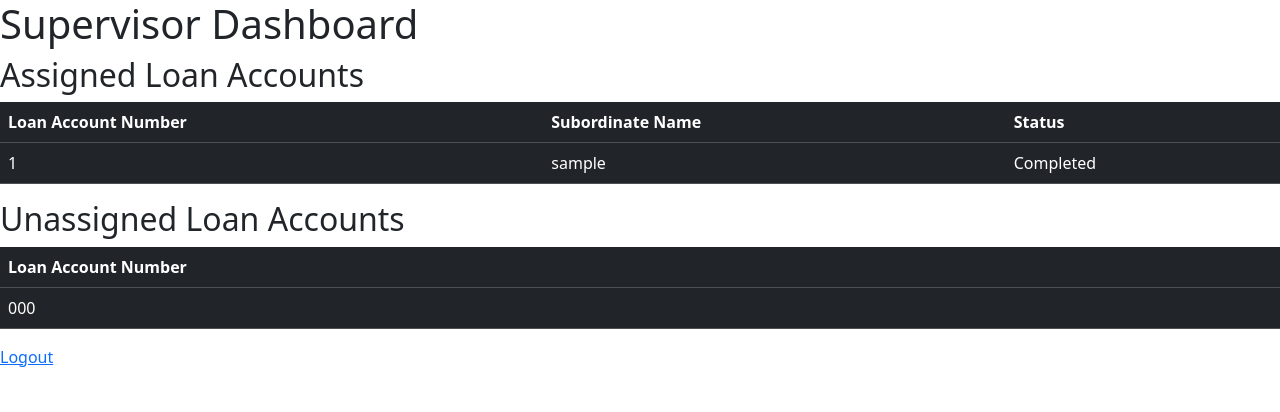
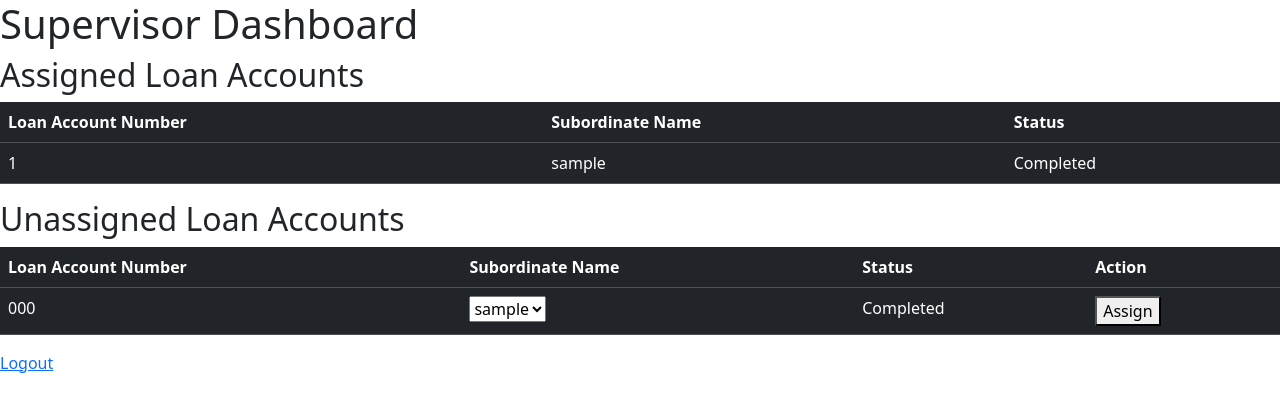
Before and after one commit to phenomenal001/LoanTrackPro, a Flask app: template src/templates/supervisor.html in a window 1280 px wide. Shown: the top 412 px of the page. Run offline with Flask 3, Linux system fonts and the light colour scheme; tables that the repository leaves empty hold one stand-in row (values such as "Sample post"); the template is opened without the code that fills it: values that come from a table or form of the project are taken from there, most other values are stand-ins (such as "Sample title", 1, 10 or a date in 2020); some libraries are stand-ins or nearby versions.

Commit message:
Added the Assign functionality
Added the Subordinate assignment by the supervisor

```diff
--- a/src/app.py
+++ b/src/app.py
@@ -65,9 +65,12 @@ def login():
 @login_required
 def dashboard():
     if current_user.role == 'supervisor':
+
         assigned = LoanAccount.query.join(User).add_columns(LoanAccount.account_number, User.username, LoanAccount.status).filter(LoanAccount.assigned_to.isnot(None)).filter(LoanAccount.assigned_to ==  User.id).all()
         unassigned = LoanAccount.query.filter_by(assigned_to=None).all()
-        return render_template('supervisor.html', assigned=assigned, unassigned=unassigned)
+        users_to_assign = User.query.filter_by(role="subordinate").all()
+
+        return render_template('supervisor.html', assigned=assigned, unassigned=unassigned, users_to_assign=users_to_assign)
     elif current_user.role == 'subordinate':
         assigned = LoanAccount.query.filter_by(assigned_to=current_user.id).all()
         return render_template('subordinate.html', assigned=assigned)
@@ -106,6 +109,22 @@ def mark_complete(loan_id):
 
     return redirect(url_for('dashboard'))
 
+
+@app.route('/assign_user/<string:account_id>', methods=['POST'])
+@login_required
+def assign_user(account_id):
+
+    user_id = request.form.get('user_id')
+    loan_account = LoanAccount.query.get(account_id)
+    user = User.query.get(user_id)
+
+    if user.id == int(user_id) and user.role == "subordinate":
+        loan_account.assigned_to = int(user_id)
+        db.session.commit()
+
+    return redirect(url_for('dashboard'))
+
+
 @app.route('/logout')
 @login_required
 def logout():
--- a/src/templates/supervisor.html
+++ b/src/templates/supervisor.html
@@ -35,13 +35,29 @@
         <thead>
             <tr>
                 <th scope="col">Loan Account Number</th>
+                <th scope="col">Subordinate Name</th>
+                <th scope="col">Status</th>
+                <th scope="col">Action</th>
             </tr>
         </thead>
         <tbody>
             {% for loan in unassigned %}
-            <tr>
-                <td>{{ loan.account_number }}</td>
-            </tr>
+            <form method="POST" action="{{ url_for('assign_user', account_id=loan.id) }}">
+                <tr>
+                    <td>{{ loan.account_number }}</td>
+                    <td>
+                        <select name="user_id">
+                            {% for user in users_to_assign %}
+                                <option value="{{user.id}}">{{user.username}}</option>
+                            {% endfor %}
+                        </select>
+                    </td>
+                    <td>{{ loan.status }}</td>
+                    <td>
+                        <button type="submit">Assign</button>
+                    </td>
+                </tr>
+            </form>
             {% endfor %}
         </tbody>
     </table>
```
